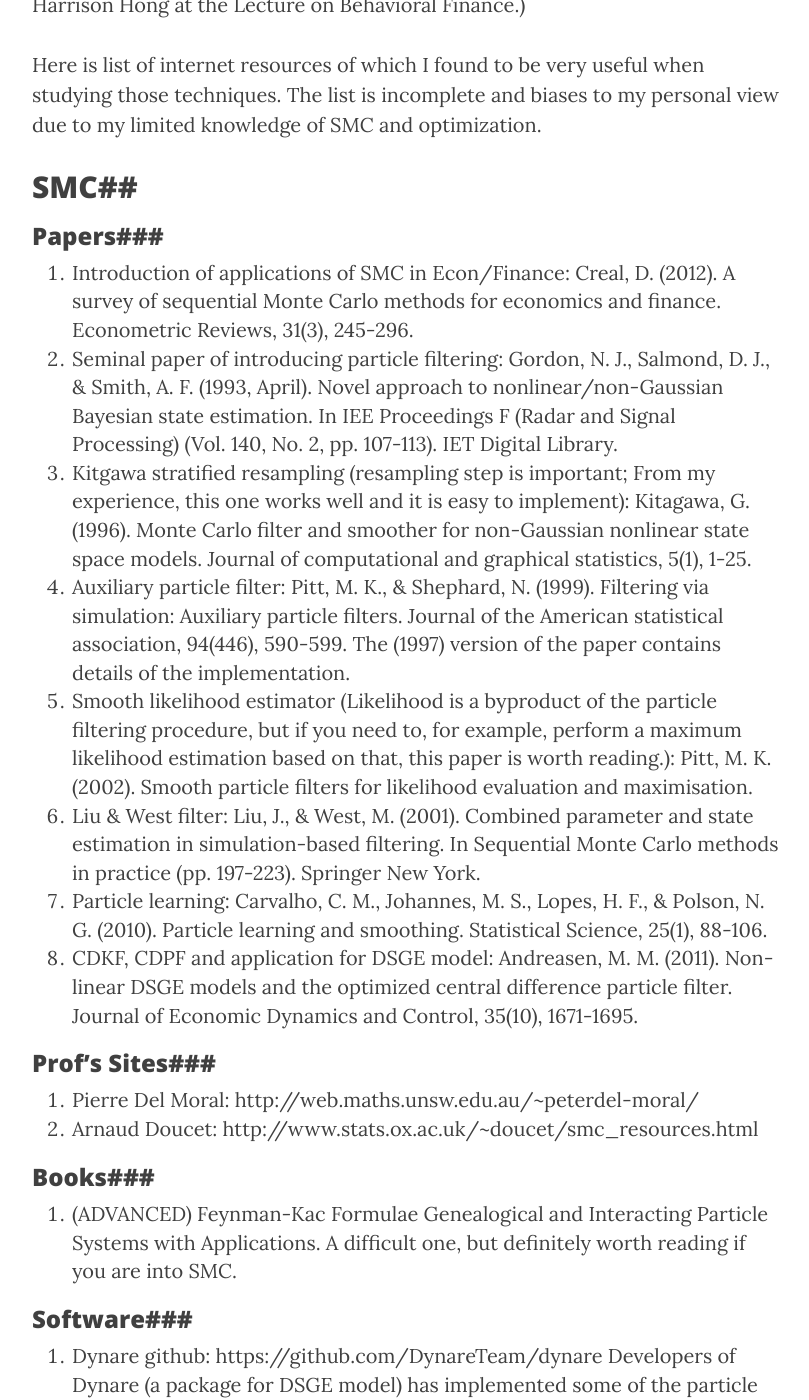
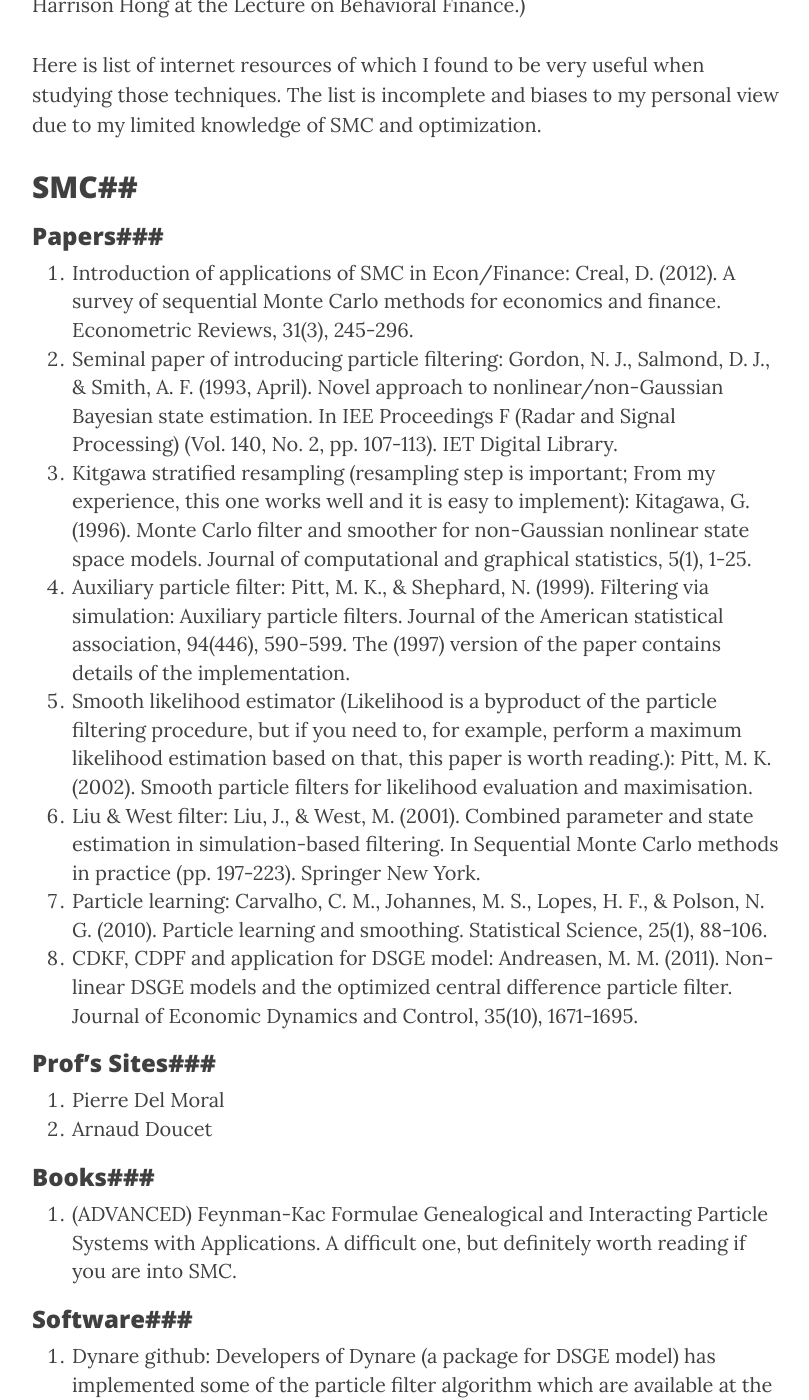
Before and after one commit to quantbhlin/blog, a Jekyll site: the page built from _posts/2015-02-13-SMC.markdown, in a window 1280 px wide and 1400 px high, scrolled down 686 px. Shown: the whole window, without its empty margins (233-1042 px from the left). Built offline with Jekyll 4.4.1, drawn with Linux system fonts in a browser that asks for light colours; nearby versions of some CDN libraries; some of the changed lines change nothing that is shown; some of the changed text lies outside the part shown.

Commit message:
update posts

```diff
--- a/_posts/2015-02-13-SMC.markdown
+++ b/_posts/2015-02-13-SMC.markdown
@@ -13,25 +13,25 @@
 ##SMC##
 
 ###Papers###
-1. Introduction of applications of SMC in Econ/Finance: Creal, D. (2012). A survey of sequential Monte Carlo methods for economics and finance. Econometric Reviews, 31(3), 245-296.
-2. Seminal paper of introducing particle filtering: Gordon, N. J., Salmond, D. J., & Smith, A. F. (1993, April). Novel approach to nonlinear/non-Gaussian Bayesian state estimation. In IEE Proceedings F (Radar and Signal Processing) (Vol. 140, No. 2, pp. 107-113). IET Digital Library.
-3. Kitgawa stratified resampling (resampling step is important; From my experience, this one works well and it is easy to implement): Kitagawa, G. (1996). Monte Carlo filter and smoother for non-Gaussian nonlinear state space models. Journal of computational and graphical statistics, 5(1), 1-25.
-4. Auxiliary particle filter: Pitt, M. K., & Shephard, N. (1999). Filtering via simulation: Auxiliary particle filters. Journal of the American statistical association, 94(446), 590-599.          The (1997) version of the paper contains details of the implementation.
-5. Smooth likelihood estimator (Likelihood is a byproduct of the particle filtering procedure, but if you need to, for example, perform a maximum likelihood estimation based on that, this paper is worth reading.): Pitt, M. K. (2002). Smooth particle filters for likelihood evaluation and maximisation.
-6. Liu & West filter: Liu, J., & West, M. (2001). Combined parameter and state estimation in simulation-based filtering. In Sequential Monte Carlo methods in practice (pp. 197-223). Springer New York.
-7. Particle learning: Carvalho, C. M., Johannes, M. S., Lopes, H. F., & Polson, N. G. (2010). Particle learning and smoothing. Statistical Science, 25(1), 88-106.
-8. CDKF, CDPF and application for DSGE model:  Andreasen, M. M. (2011). Non-linear DSGE models and the optimized central difference particle filter. Journal of Economic Dynamics and Control, 35(10), 1671-1695.
+1. Introduction of applications of SMC in Econ/Finance: Creal, D. (2012). [A survey of sequential Monte Carlo methods for economics and finance](http://faculty.chicagobooth.edu/drew.creal/research/papers/creal2009survey.pdf). Econometric Reviews, 31(3), 245-296.
+2. Seminal paper of introducing particle filtering: Gordon, N. J., Salmond, D. J., & Smith, A. F. (1993, April). [Novel approach to nonlinear/non-Gaussian Bayesian state estimation](http://www3.nd.edu/~lemmon/courses/ee67033/pubs/GordonSalmondSmith93.pdf). In IEE Proceedings F (Radar and Signal Processing) (Vol. 140, No. 2, pp. 107-113). IET Digital Library.
+3. Kitgawa stratified resampling (resampling step is important; From my experience, this one works well and it is easy to implement): Kitagawa, G. (1996). [Monte Carlo filter and smoother for non-Gaussian nonlinear state space models](http://www.jstor.org/stable/1390750). Journal of computational and graphical statistics, 5(1), 1-25.
+4. Auxiliary particle filter: Pitt, M. K., & Shephard, N. (1999). [Filtering via simulation: Auxiliary particle filters](http://www.tandfonline.com/doi/abs/10.1080/01621459.1999.10474153#.VD1ZGB93NNA). Journal of the American statistical association, 94(446), 590-599.          The (1997) version of the paper contains details of the implementation.
+5. Smooth likelihood estimator (Likelihood is a byproduct of the particle filtering procedure, but if you need to, for example, perform a maximum likelihood estimation based on that, this paper is worth reading.): Pitt, M. K. (2002). [Smooth particle filters for likelihood evaluation and maximisation](http://wrap.warwick.ac.uk/1536/1/WRAP_Pitt_twerp651.pdf).
+6. Liu & West filter: Liu, J., & West, M. (2001). [Combined parameter and state estimation in simulation-based filtering](http://link.springer.com/chapter/10.1007/978-1-4757-3437-9_10#page-1). In Sequential Monte Carlo methods in practice (pp. 197-223). Springer New York.
+7. Particle learning: Carvalho, C. M., Johannes, M. S., Lopes, H. F., & Polson, N. G. (2010). [Particle learning and smoothing](http://projecteuclid.org/euclid.ss/1280841735). Statistical Science, 25(1), 88-106.
+8. CDKF, CDPF and application for DSGE model:  Andreasen, M. M. (2011). [Non-linear DSGE models and the optimized central difference particle filter](http://www.sciencedirect.com/science/article/pii/S0165188911000716). Journal of Economic Dynamics and Control, 35(10), 1671-1695.
 
 ###Prof's Sites###
-1. Pierre Del Moral: http://web.maths.unsw.edu.au/~peterdel-moral/
-2. Arnaud Doucet: http://www.stats.ox.ac.uk/~doucet/smc_resources.html
+1. [Pierre Del Moral](http://web.maths.unsw.edu.au/~peterdel-moral/ "Pierre Del Moral")
+2. [Arnaud Doucet](http://www.stats.ox.ac.uk/~doucet/smc_resources.html "Arnaud Doucet")
 
 ###Books###
-1. (ADVANCED) Feynman-Kac Formulae Genealogical and Interacting Particle Systems with Applications.  A difficult one, but definitely worth reading if you are into SMC.
+1. (ADVANCED) [Feynman-Kac Formulae Genealogical and Interacting Particle Systems with Applications](http://web.maths.unsw.edu.au/~peterdel-moral/gips.html).  A difficult one, but definitely worth reading if you are into SMC.
 
 ###Software###
-1. Dynare github: https://github.com/DynareTeam/dynare      Developers of Dynare (a package for DSGE model) has implemented some of the particle filter algorithm which are available at the github.
-2. CDKF CDPF: https://sites.google.com/site/mandreasendk/home-1      A sample of  implementation of CDKF and CDPF is available at the author's site.
+1. Dynare [github](https://github.com/DynareTeam/dynare):      Developers of Dynare (a package for DSGE model) has implemented some of the particle filter algorithm which are available at the github.
+2. [CDKF CDPF](https://sites.google.com/site/mandreasendk/home-1)      A sample of  implementation of CDKF and CDPF is available at the author's site.
 
 
 
```
